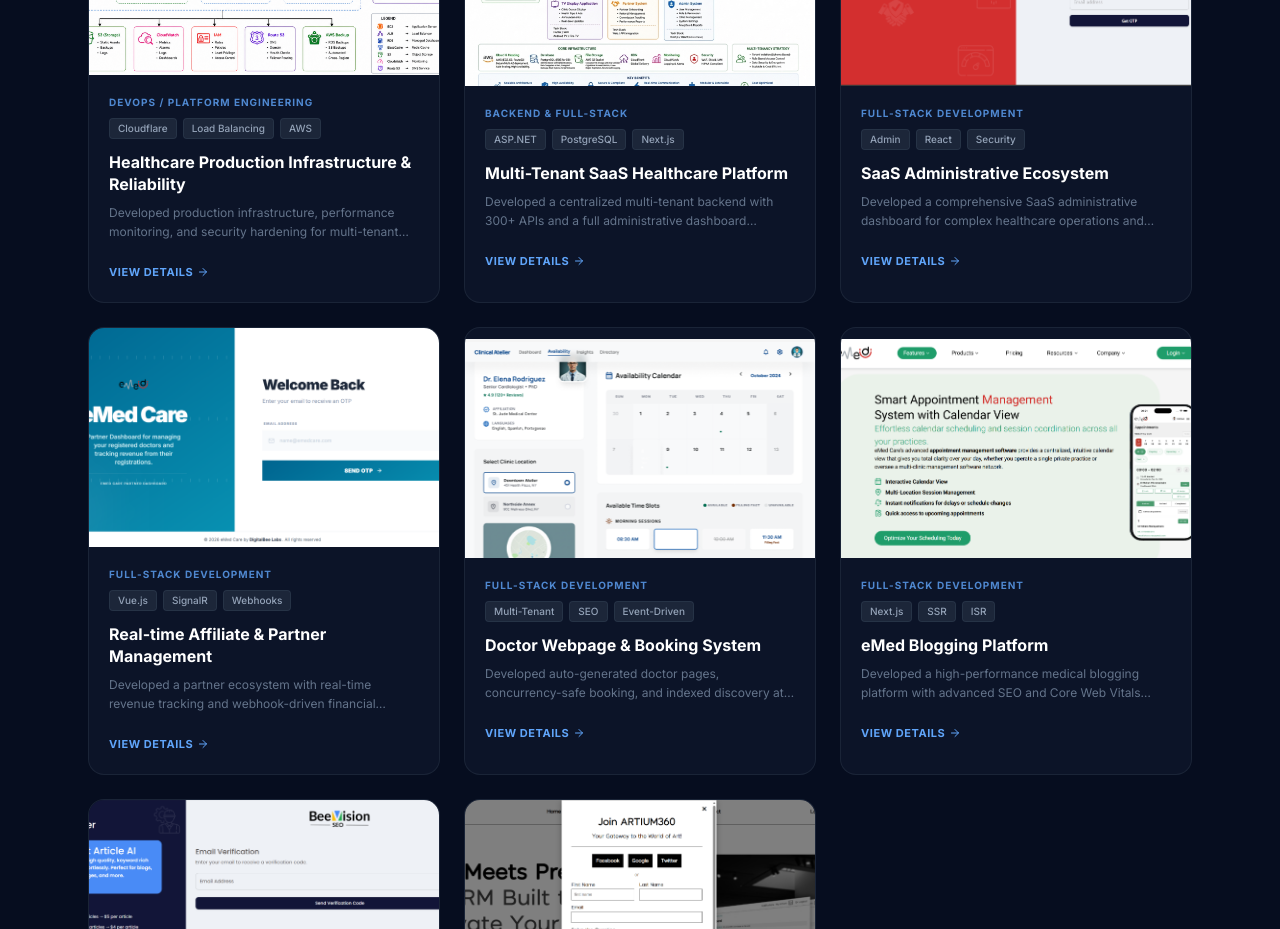
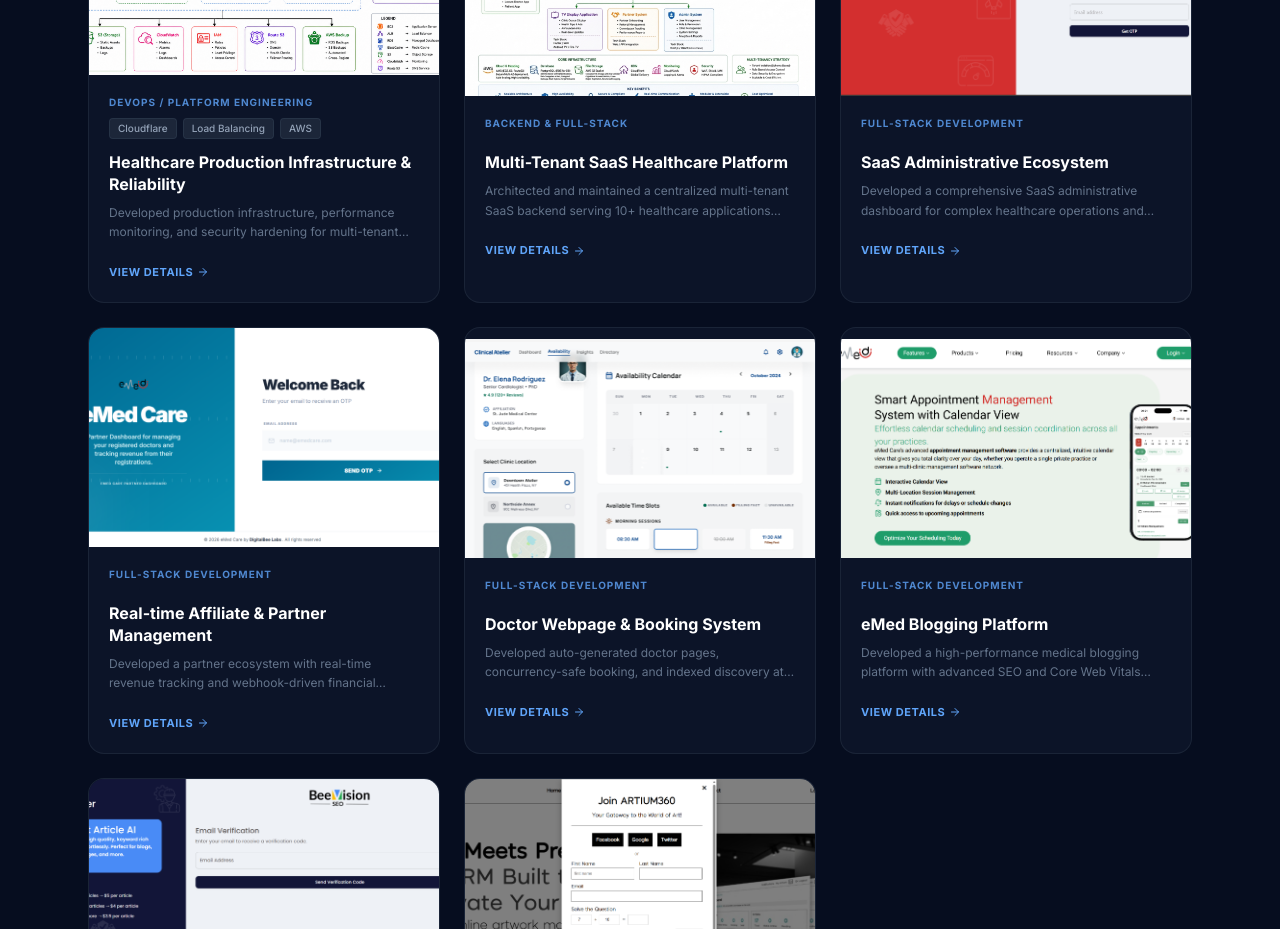
Before and after one commit to DilanMadusaanka2000/dilan-madusanka, a React (Create React App) app: page / in a window 1280 px wide. Shown: the part 2100-3029 px from the top of the page. Built offline with nearby package versions, Linux system fonts and the light colour scheme; the HTML template or start-up script is replaced by a standard one.

Commit message:
tech stack update

```diff
--- a/src/components/CaseStudies.jsx
+++ b/src/components/CaseStudies.jsx
@@ -34,22 +34,30 @@ const caseStudies = [
     category: 'Backend & Full-Stack',
     title: 'Multi-Tenant SaaS Healthcare Platform',
     image: '/img/industry/backend.png',
-    tags: ['ASP.NET', 'PostgreSQL', 'Next.js', 'JWT'],
+    tags: [],
     summary:
-      'Developed a centralized multi-tenant backend with 300+ APIs and a full administrative dashboard ecosystem.',
+      'Architected and maintained a centralized multi-tenant SaaS backend serving 10+ healthcare applications with 300+ APIs and secure tenant isolation.',
     projects: [
       {
         role: 'Back End Developer',
         subtitle: 'Multi-Tenant SaaS Healthcare Platform',
         techStack: [],
         achievements: [
-          'Developed a centralized multi-tenant SaaS backend serving 10 integrated applications with strict tenant isolation and secure data access.',
-          'Developed 300+ RESTful API endpoints for clinical management, secured using JWT authentication, refresh token rotation, and role-based access control.',
-          'Developed a relational database architecture with 70+ tables and strategic indexing to ensure high-performance healthcare record handling.',
-          'Developed third-party subscription management integration for automated global billing and tax compliance.',
-          'Developed geolocation and route mapping integration for distance-based clinic search and optimized appointment planning.',
-          'Developed asynchronous background services and webhook integrations to automate clinical workflows, reducing manual administrative effort by 40%.',
-          'Developed security layers applying OWASP and HIPAA best practices, including data encryption and injection attack prevention.',
+          'Architected and maintained a centralized multi-tenant SaaS backend serving 10+ healthcare applications with strict tenant isolation and secure data access.',
+          'Designed scalable backend solutions and technical architectures to support business growth and platform expansion.',
+          'Developed and maintained 300+ REST APIs using ASP.NET Core, JWT authentication, refresh tokens, and RBAC authorization.',
+          'Designed and optimized PostgreSQL databases with 70+ tables, indexing strategies, query optimization, and performance tuning.',
+          'Built asynchronous background processing systems, event-driven workflows, and webhook-based automation for clinical workflows and partner integrations.',
+          'Integrated third-party services including Lemon Squeezy, payment systems, Google Maps APIs, and external healthcare platforms.',
+          'Implemented caching strategies using Redis to improve API performance and reduce database load.',
+          'Applied secure software development practices following OWASP guidelines and HIPAA compliance requirements.',
+          'Led technical discussions and collaborated with stakeholders to translate business requirements into scalable technical solutions.',
+          'Conducted code reviews, enforced coding standards, and mentored junior developers on backend best practices.',
+          'Identified and resolved performance bottlenecks through monitoring, profiling, and database optimization techniques.',
+          'Designed fault-tolerant and maintainable systems using clean architecture, dependency injection, and modular design principles.',
+          'Leveraged AI-assisted development tools to accelerate implementation, testing, debugging, and documentation workflows.',
+          'Contributed to CI/CD pipelines, deployment automation, and production support activities.',
+          'Evaluated technical risks, proposed mitigation strategies, and ensured timely delivery of high-quality software solutions.',
         ],
       },
     ],
@@ -59,7 +67,7 @@ const caseStudies = [
     category: 'Full-Stack Development',
     title: 'SaaS Administrative Ecosystem',
     image: '/img/industry/admin.png',
-    tags: ['Admin', 'React', 'Security', 'Monitoring'],
+    tags: [],
     summary:
       'Developed a comprehensive SaaS administrative dashboard for complex healthcare operations and secure platform management.',
     projects: [
@@ -82,7 +90,7 @@ const caseStudies = [
     category: 'Full-Stack Development',
     title: 'Real-time Affiliate & Partner Management',
     image: '/img/industry/partner.png',
-    tags: ['Vue.js', 'SignalR', 'Webhooks', 'Pinia'],
+    tags: [],
     summary:
       'Developed a partner ecosystem with real-time revenue tracking and webhook-driven financial updates.',
     projects: [
@@ -103,7 +111,7 @@ const caseStudies = [
     category: 'Full-Stack Development',
     title: 'Doctor Webpage & Booking System',
     image: '/img/industry/doctorWebPage.png',
-    tags: ['Multi-Tenant', 'SEO', 'Event-Driven'],
+    tags: [],
     summary:
       'Developed auto-generated doctor pages, concurrency-safe booking, and indexed discovery at scale.',
     projects: [
@@ -111,7 +119,7 @@ const caseStudies = [
         role: 'Full-Stack Developer',
         subtitle: 'Doctor Webpage & Booking System',
         project: 'Full-Stack System Design',
-        techStack: ['Multi-Tenant', 'SEO', 'Event-Driven', 'Full-Text Search'],
+        techStack: [],
         achievements: [
           'Developed auto-generated public webpages per doctor upon registration, with unique SEO-friendly URLs requiring zero manual setup.',
           'Developed multi-tenant architecture supporting thousands of isolated doctor pages under a unified domain with strict per-tenant data boundaries.',
@@ -129,14 +137,14 @@ const caseStudies = [
     category: 'Full-Stack Development',
     title: 'eMed Blogging Platform',
     image: '/img/industry/emed-bloging.png',
-    tags: ['Next.js', 'SSR', 'ISR', 'SEO'],
+    tags: [],
     summary:
       'Developed a high-performance medical blogging platform with advanced SEO and Core Web Vitals optimization.',
     projects: [
       {
         role: 'Full-Stack Developer',
         subtitle: 'eMed Blogging Platform',
-        techStack: ['Next.js', 'Zustand', 'SSR', 'ISR'],
+        techStack: [],
         achievements: [
           'Developed a high-performance medical blogging platform leveraging server-side rendering, static generation, and dynamic routing for optimal scalability and SEO.',
           'Developed lightweight and scalable global state handling, improving state efficiency and reducing unnecessary re-renders.',
@@ -161,7 +169,7 @@ const caseStudies = [
       {
         role: 'Support Project',
         subtitle: 'AI-Powered Smart Content Platform',
-        techStack: ['APIs', 'Frontend', 'FastAPI', 'Next.js', 'Celery', 'Redis'],
+        techStack: [],
         achievements: [
           'Developed high-performance REST APIs to bridge communication between LLM-based AI models and the frontend.',
           'Developed an asynchronous task queue system to handle long-running AI operations without blocking user requests.',
@@ -183,7 +191,7 @@ const caseStudies = [
       {
         role: 'Support Project',
         subtitle: 'Laravel-based React CMS & Authentication',
-        techStack: ['Laravel', 'React', 'OAuth', 'Authentication'],
+        techStack: [],
         achievements: [
           'Developed secure user registration and login authentication for a modern React-based CMS.',
           'Developed OAuth-based authentication integration connecting the Laravel backend with the React frontend.',
```
